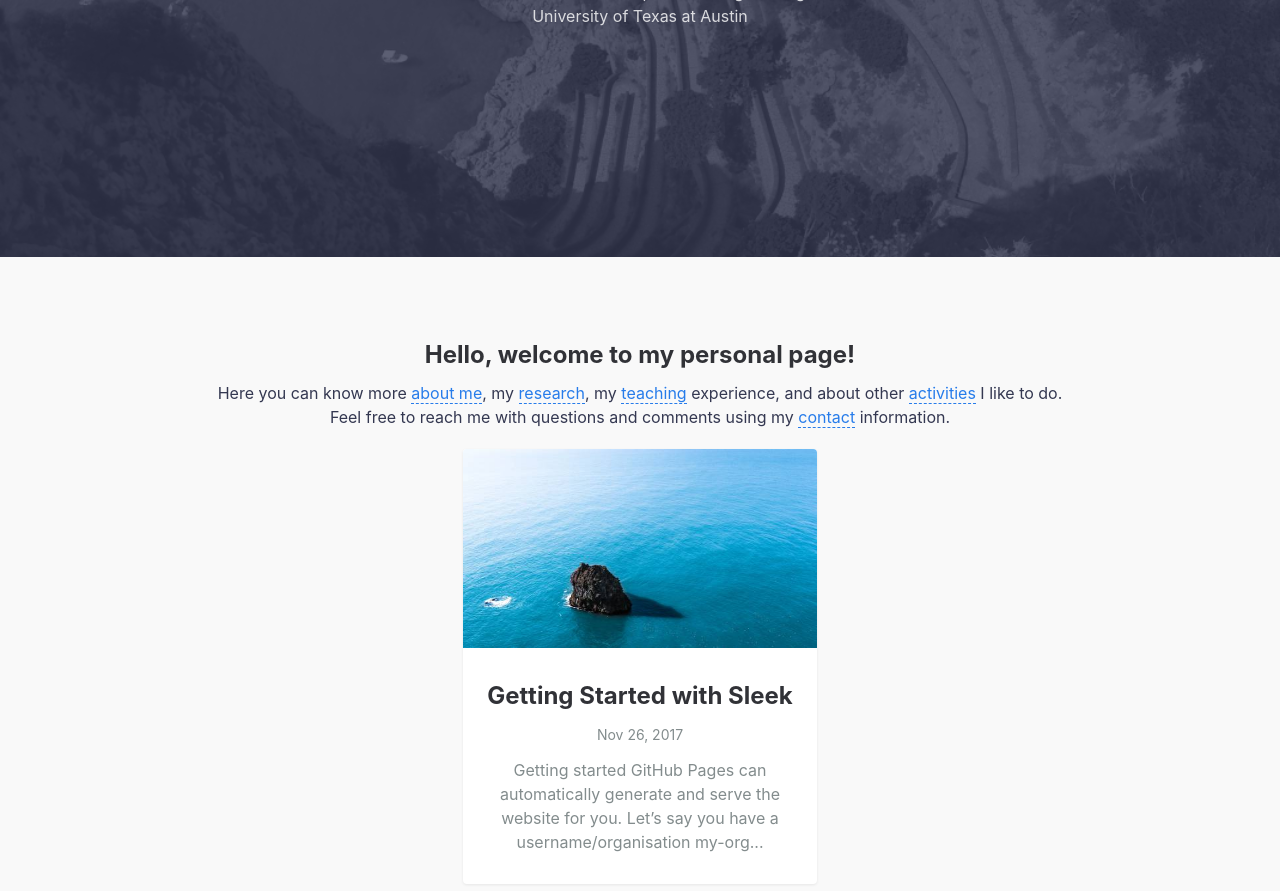
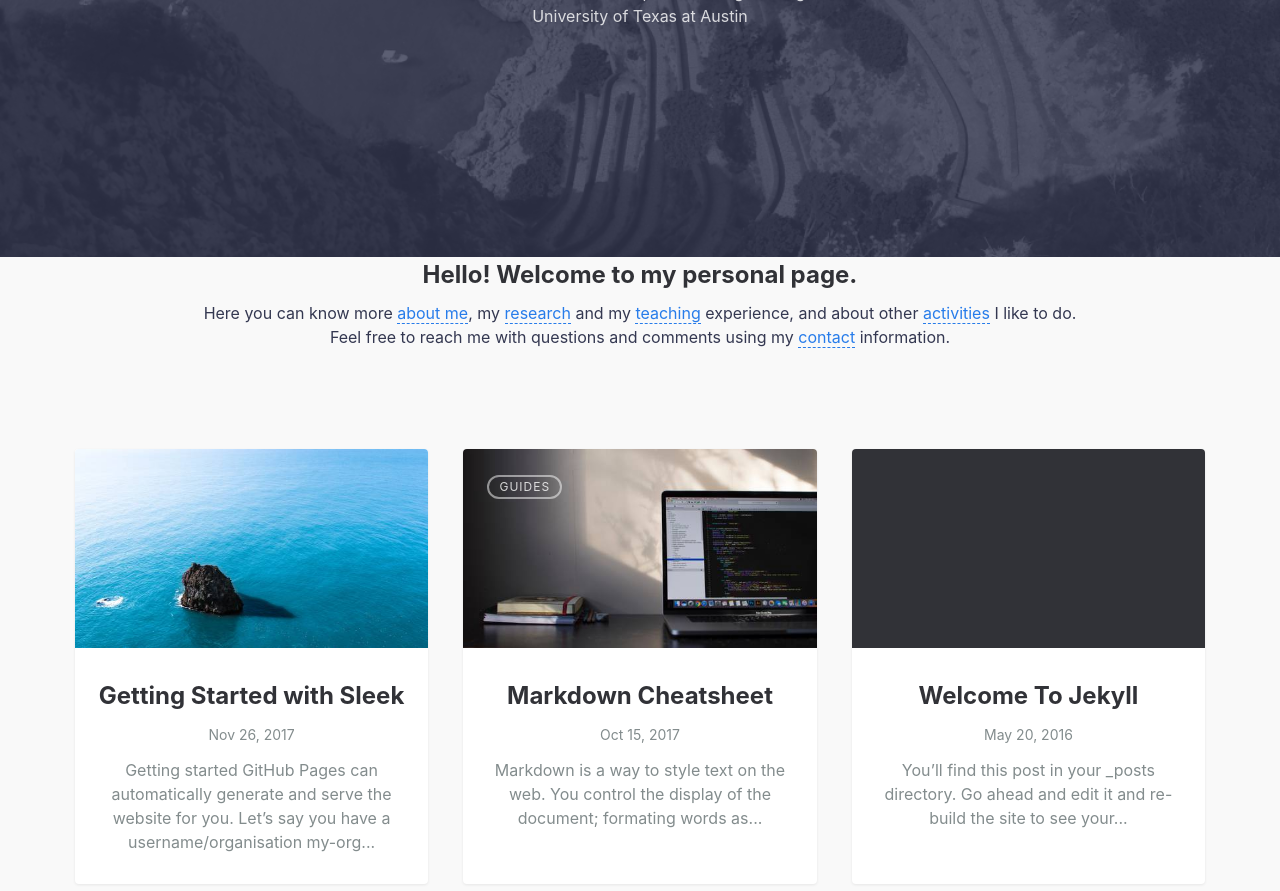
Before and after one commit to nzunigag/nzunigag.github.io, a Jekyll site: the page built from index.md, in a window 1280 px wide and 900 px high, scrolled down 319 px. Shown: the top 891 px of the window. Built offline with Jekyll 4.4.1, drawn with Linux system fonts in a browser that asks for light colours.

Commit message:
Update default.html

```diff
--- a/_layouts/default.html
+++ b/_layouts/default.html
@@ -29,17 +29,18 @@ layout: compress
     <main class="site__content">
       <section class="blog">
         <div class="container">
-          <div class="post-list" itemscope="" itemtype="http://schema.org/Blog">
-            <center>
-              <h2> Hello, welcome to my personal page!</h2>
+               <center>
+              <h2> Hello! Welcome to my personal page.</h2>
             <p>
               Here you can know more <a href="https://nzunigag.github.io/about/">about me</a>,
-              my <a href="https://nzunigag.github.io/research/">research</a>,
+              my <a href="https://nzunigag.github.io/research/">research</a> and
               my <a href="https://nzunigag.github.io/teaching/">teaching</a> experience, and about other
               <a href="https://nzunigag.github.io/activities/">activities</a> I like to do. <br>
               Feel free to reach me with questions and comments using my
               <a href="https://nzunigag.github.io/contact/">contact</a> information.
             </p>
+
+          <div class="post-list" itemscope="" itemtype="http://schema.org/Blog">
 
             {% for post in site.posts %}
               {% include card.html %}
```
